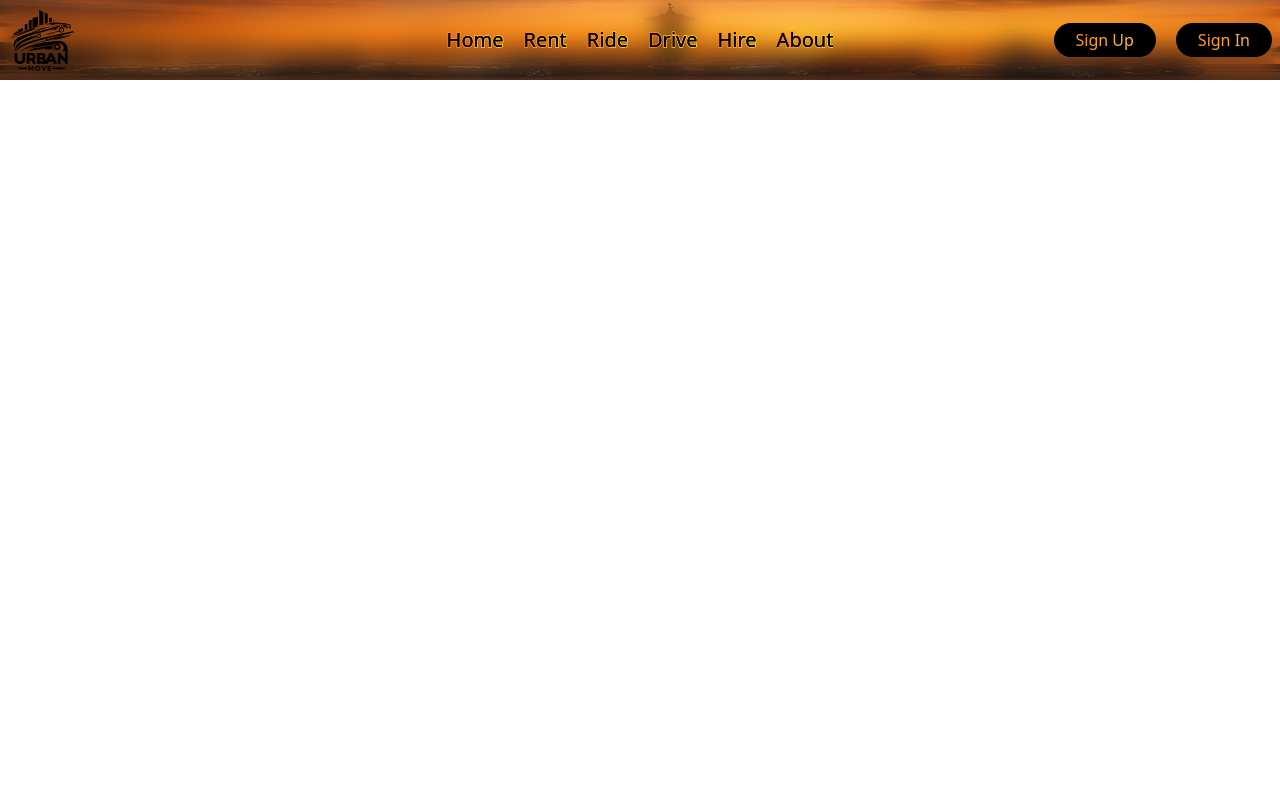
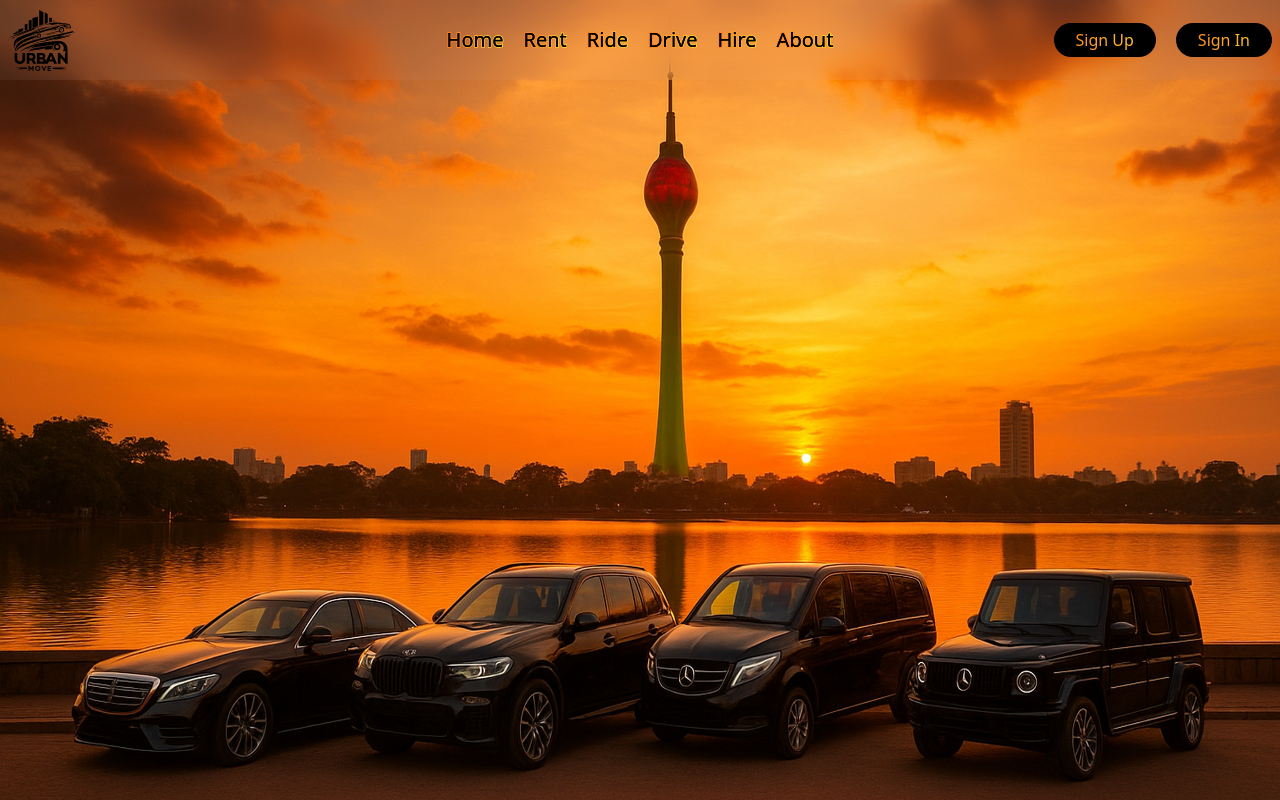
Before and after one commit to Lakshan1806/Urban-Move-v2.0, a React (Vite) app in the folder app-customer-web/: page / in a window 1280 px wide. Built offline with nearby package versions, Linux system fonts and the light colour scheme.

Commit message:
feat: Update App layout container class
Replaces the grid layout with a relative positioning container in the App component. This change may be intended to simplify layout or address styling issues.

```diff
--- a/app-customer-web/src/App.jsx
+++ b/app-customer-web/src/App.jsx
@@ -8,7 +8,7 @@ axios.defaults.withCredentials = true;
 function App() {
   return (
     <div className="debug-outlines">
-      <div className="grid h-dvh w-dvw grid-rows-[80px_1fr]">
+      <div className="relative h-dvh w-dvw">
         <NavBar />
         <RouteSelect />
       </div>
```
